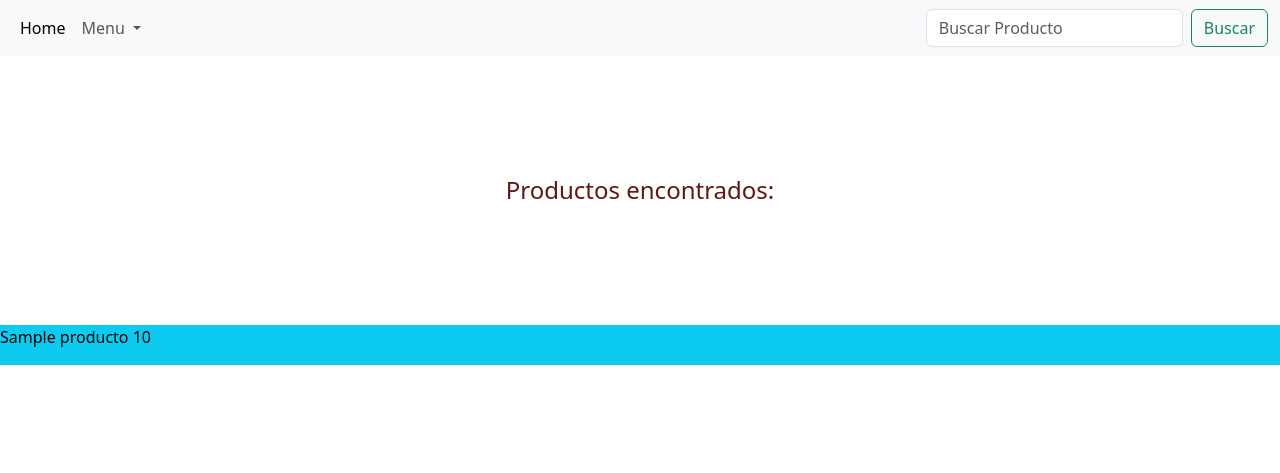
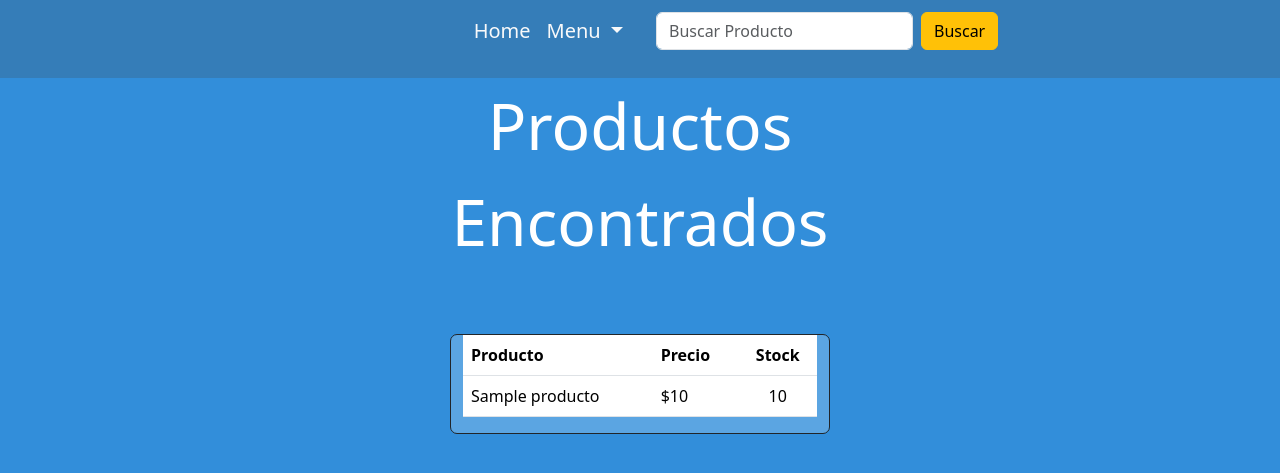
Before and after one commit to maxivm6/Tercera-pre-entrega-RodriguezSiracusa, a Django app: template MainApp/templates/mainapp/resultadobusqueda.html in a window 1280 px wide. Shown: the top 473 px of the page. Run offline with Django 3.2, Linux system fonts and the light colour scheme; the template is opened without the code that fills it: most values are stand-ins (such as "Sample title", 1, 10 or a date in 2020).

Commit message:
Terminado Templates y estilos

```diff
--- a/MainApp/templates/mainapp/base.html
+++ b/MainApp/templates/mainapp/base.html
@@ -6,20 +6,21 @@
     <meta name="viewport" content="width=device-width, initial-scale=1">
     <title>Tercera Entrega</title>
     <link href="https://cdn.jsdelivr.net/npm/bootstrap@5.3.0-alpha1/dist/css/bootstrap.min.css" rel="stylesheet" integrity="sha384-GLhlTQ8iRABdZLl6O3oVMWSktQOp6b7In1Zl3/Jr59b6EGGoI1aFkw7cmDA6j6gD" crossorigin="anonymous">
+
   </head>
-  <body>
+  <body style="background-color: rgb(50, 142, 218); text-align: center;">
 
-            <nav class="navbar navbar-expand-lg bg-body-tertiary">
+            <nav class="navbar navbar-expand-lg"  style="background-color:rgb(53, 125, 184);">
                 <div class="container-fluid">
 
-                  <div class="collapse navbar-collapse" id="navbarSupportedContent">
+                  <ul class="collapse navbar-collapse" id="navbarSupportedContent">
 
-                    <ul class="navbar-nav me-auto mb-2 mb-lg-0 text-center">
+                    <ul class="col-6 navbar-nav me-auto mb-2 mb-lg-0 justify-content-end fs-5" style="padding-right: 25px;">
                       <li class="nav-item">
-                        <a class="nav-link active" aria-current="page" href="{% url 'Home' %}">Home</a>
+                        <a class="nav-link active text-light" aria-current="page" href="{% url 'Home' %}">Home</a>
                       </li>
                       <li class="nav-item dropdown">
-                        <a class="nav-link dropdown-toggle" href="#" role="button" data-bs-toggle="dropdown" aria-expanded="false">
+                        <a class="nav-link dropdown-toggle text-light " href="#" role="button" data-bs-toggle="dropdown" aria-expanded="false">
                           Menu
                         </a>
                         <ul class="dropdown-menu">
@@ -30,10 +31,12 @@
                         </ul>
                       </li>
                     </ul>
-                    <form class="d-flex" role="search" action="buscar" method="get">
-                      <input name="busqueda" class="form-control me-2" type="search" placeholder="Buscar Producto" aria-label="Search">
-                      <button class="btn btn-outline-success" type="submit" >Buscar</button>
-                    </form>
+                    <ul class="col-6 navbar-nav me-auto mb-2 mb-lg-0 justify-content-start">
+                      <form class="d-flex" role="search" action="{% url 'buscar' %}" method="get">
+                        <input name="busqueda" class="form-control me-2" type="search" placeholder="Buscar Producto" aria-label="Search">
+                        <button class="btn btn-warning" type="submit" >Buscar</button>
+                      </form>
+                    </ul>
                   </div>
                 </div>
               </nav>
--- a/MainApp/templates/mainapp/resultadobusqueda.html
+++ b/MainApp/templates/mainapp/resultadobusqueda.html
@@ -5,22 +5,48 @@
 {% block content %}
 
     {% if productos %}
-        <h4 style="color: rgb(100, 21, 21); text-align: center; margin: 5em auto;">Productos encontrados:</h4>
 
-            <div class="row bg-info">
-                <div class="col-3">
+    <div class="row justify-content-center">
+        <div class="col-4">
+            <p style="color: rgb(255, 255, 255); font-size: 4em; font-weight:100;">Productos Encontrados</p>
+        </div>
+    </div>
 
-                    {% for p in productos %}
-                        <p style="color: black">{{p.nombre}} {{p.precio}}</p>
-                    {% endfor %}
+    <div class="container">
+        <div class="row justify-content-center pt-5" >
+            <div class="col-4 justify-content-center" style="border: solid 1.5px; border-radius: 7px; background-color: rgb(255, 255, 255,0.2);">
+                <table class="table text-start" style="color: rgb(255, 255, 255); font-weight: 400;">
+                    <thead>
+                        <tr>
+                          <th scope="col">Producto</th>
+                          <th scope="col">Precio</th>
+                          <th class="text-center" scope="col">Stock</th>
+                        </tr>
+                    </thead>
+                    <tbody>
 
-                </div>
+                            {% for p in productos %}
+                            <tr>
+                                <th style="font-weight: 400;">{{p.nombre}}</th>
+                                <td>${{p.precio}}</td>
+                                <td class="text-center">{{p.stock}}</td>
+                            </tr>
+                            {% endfor %}
+                    </tbody>
+                </table>
+
             </div>
+        </div>
+    </div>
 
 
     {% else %}
 
-        <h4 style="color: rgb(100, 21, 21); text-align: center; margin: 5em auto;">Producto no Encontrado</h4>
+    <div class="row justify-content-center">
+        <div class="col-4">
+            <p style="color: rgb(255, 255, 255); font-size: 3em; font-weight:100;">Producto No Encontrado</p>
+        </div>
+    </div>
 
 
     {% endif %}
--- a/MainApp/urls.py
+++ b/MainApp/urls.py
@@ -5,7 +5,7 @@ from django.conf.urls.static import static
 
 urlpatterns = [
     path('',index,name="Home"),
-    path('buscar/',buscar,name="buscar"),
+    path('',buscar,name="buscar"),
 ]
 
 urlpatterns += static(settings.MEDIA_URL , document_root= settings.MEDIA_ROOT)
--- a/TerceraEntrega/urls.py
+++ b/TerceraEntrega/urls.py
@@ -16,6 +16,9 @@ Including another URLconf
 from django.contrib import admin
 from django.urls import path, include
 
+
+#Cada App tiene su archivo urls.py y desde este archivo se incluye todos para una mejor organizacion
+
 urlpatterns = [
     path('admin/', admin.site.urls),
     path('',include('MainApp.urls')),
--- a/cliente/forms.py
+++ b/cliente/forms.py
@@ -1,4 +1,5 @@
 from django import forms
+
 
 class FormCliente(forms.Form):
 
--- a/cliente/urls.py
+++ b/cliente/urls.py
@@ -1,6 +1,11 @@
 from django.urls import path
 from . import views
+from MainApp.views import buscar
+
+#Path al view cliente y a la barra buscador que es comun en todas las apps
+
 
 urlpatterns = [
     path('', views.cliente_formulario, name='Formulario'),
+    path('',buscar,name="buscar"),
 ]
--- a/empleado/urls.py
+++ b/empleado/urls.py
@@ -1,6 +1,8 @@
 from django.urls import path
 from . import views
+from MainApp.views import buscar
 
 urlpatterns = [
     path('', views.empleado_formulario, name='Empleado'),
+    path('buscar/',buscar,name="buscar"),
 ]
--- a/empleado/views.py
+++ b/empleado/views.py
@@ -4,7 +4,7 @@ from .forms import FormEmpleado
 
 # Create your views here.
 def empleado_formulario(request):
-    formulario = FormEmpleado(request.POST)
+    formulario = FormEmpleado(request.POST or None)
     if request.method == 'POST':
 
 
--- a/producto/urls.py
+++ b/producto/urls.py
@@ -1,6 +1,8 @@
 from django.urls import path
 from . import views
+from MainApp.views import buscar
 
 urlpatterns = [
     path('', views.producto_formulario, name='Producto'),
+    path('buscar/',buscar,name="buscar"),
 ]
--- a/producto/views.py
+++ b/producto/views.py
@@ -4,7 +4,7 @@ from .forms import FormProducto
 
 # Create your views here.
 def producto_formulario(request):
-    formulario = FormProducto(request.POST)
+    formulario = FormProducto(request.POST or None)
     if request.method == 'POST':
 
 
```
Also changed, not shown: MainApp/templates/mainapp/index.html (+5 -3 lines), cliente/templates/cliente/cliente.html (+13 -7 lines), cliente/views.py (+6 -2 lines), empleado/templates/empleado/empleado.html (+14 -8 lines), producto/templates/producto/producto.html (+18 -12 lines), db.sqlite3.
